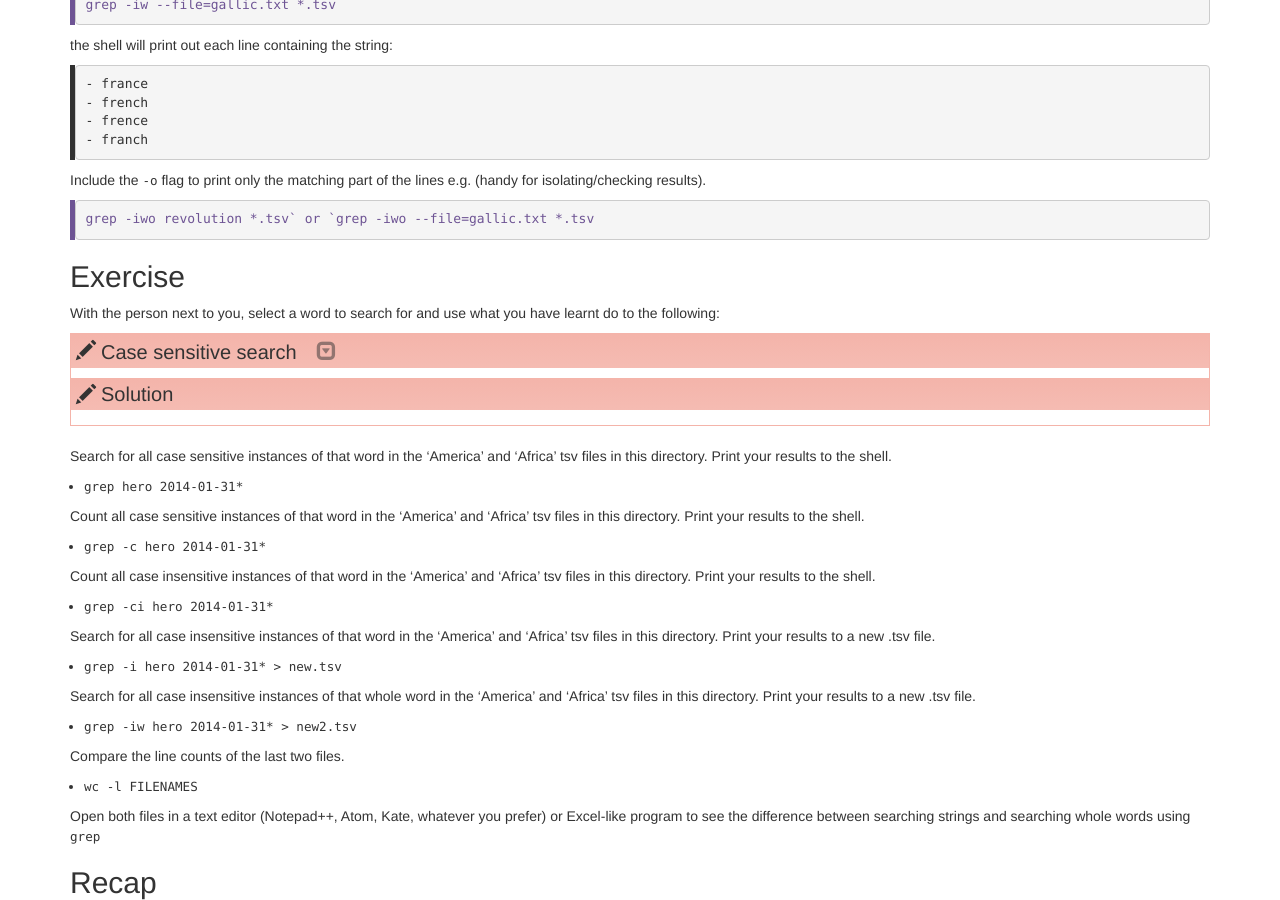
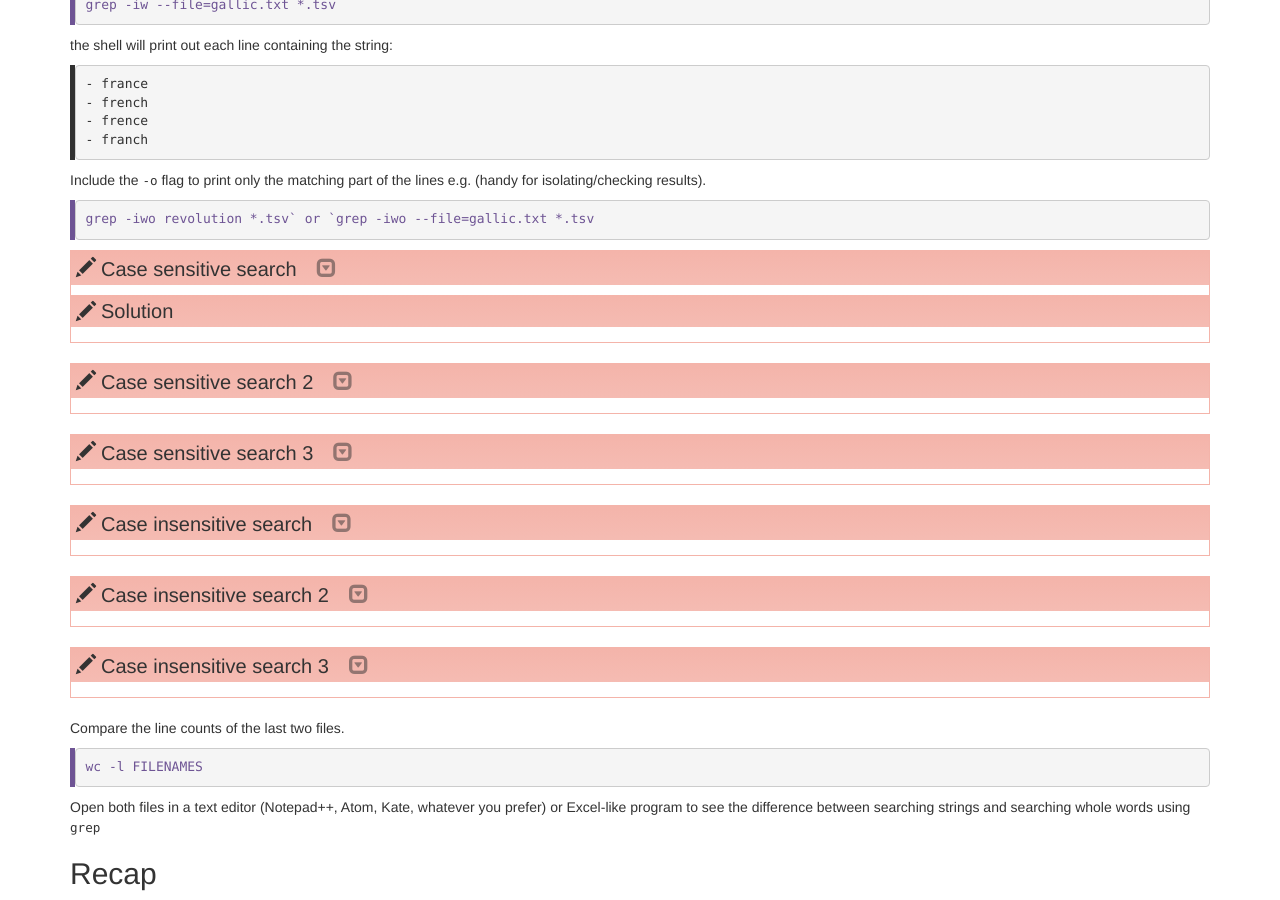
Before and after one commit to ucsdlib/library-bash, a Jekyll site: the page built from _episodes/02-counting-mining.md, in a window 1280 px wide and 900 px high, scrolled down 3523 px. Built offline with Jekyll 4.4.1, drawn with Linux system fonts in a browser that asks for light colours.

Commit message:
formatting challenges section

```diff
--- a/_episodes/02-counting-mining.md
+++ b/_episodes/02-counting-mining.md
@@ -324,53 +324,73 @@ grep -iwo revolution *.tsv` or `grep -iwo --file=gallic.txt *.tsv
 ~~~
 {: .source}
 
-
-## Exercise
-
-With the person next to you, select a word to search for and use what you have learnt do to the following:
-
 >## Case sensitive search
 >Search for all case sensitive instances of
->that word in all four derived tsv files in this directory.
+>a word you choose in all four derived tsv files in this directory.
 >Print your results to the shell.
 >
 >## Solution
 >~~~
 >grep hero *.tsv`
 >~~~
->{: .source}
+>{: .solution}
 {: .challenge}
 
-Search for all case sensitive instances of that word in
-the 'America' and 'Africa' tsv files in this directory.
-Print your results to the shell.
+> ## Case sensitive search 2
+>Search for all case sensitive instances of a word you choose in
+>the 'America' and 'Africa' tsv files in this directory.
+>Print your results to the shell.
+>
+>~~~
+>grep hero 2014-01-31*`
+>~~~
+>{: .solution}
+{: .challenge}
 
-- `grep hero 2014-01-31*`
+>## Case sensitive search 3
+>Count all case sensitive instances of a word you choose in
+>the 'America' and 'Africa' tsv files in this directory.
+>Print your results to the shell.
+>
+>~~~
+>grep -c hero 2014-01-31*
+>~~~
+>{: .solution}
+{: .challenge}
 
-Count all case sensitive instances of that word in
-the 'America' and 'Africa' tsv files in this directory.
-Print your results to the shell.
+>## Case insensitive search
+>Count all case insensitive instances of that word in the 'America' and 'Africa' tsv files
+>in this directory. Print your results to the shell.
+>~~~
+>grep -ci hero 2014-01-31*`
+>~~~
+>{: .solution}
+{: .challenge}
 
-- `grep -c hero 2014-01-31*`
+>## Case insensitive search 2
+>Search for all case insensitive instances of that
+>word in the 'America' and 'Africa' tsv files in this directory. Print your results to a new >.tsv file.
+>~~~
+>grep -i hero 2014-01-31* > new.tsv
+>~~~
+>{: .solution}
+{: .challenge}
 
-Count all case insensitive instances of that word in the 'America' and 'Africa' tsv files
-in this directory. Print your results to the shell.
-
-- `grep -ci hero 2014-01-31*`
-
-Search for all case insensitive instances of that
-word in the 'America' and 'Africa' tsv files in this directory. Print your results to a new .tsv file.
-
-- `grep -i hero 2014-01-31* > new.tsv`
-
-Search for all case insensitive instances of that whole word
-in the 'America' and 'Africa' tsv files in this directory. Print your results to a new .tsv file.
-
-- `grep -iw hero 2014-01-31* > new2.tsv`
+>## Case insensitive search 3
+>Search for all case insensitive instances of that whole word
+>in the 'America' and 'Africa' tsv files in this directory. Print your results to a new .tsv    >file.
+>~~~
+>grep -iw hero 2014-01-31* > new2.tsv
+>~~~
+>{: .solution}
+{: .challenge}
 
 Compare the line counts of the last two files.
 
-- `wc -l FILENAMES`
+~~~
+wc -l FILENAMES
+~~~
+{: .source}
 
 Open both files in a text editor (Notepad++, Atom, Kate,
 whatever you prefer) or Excel-like program to see the difference
```
